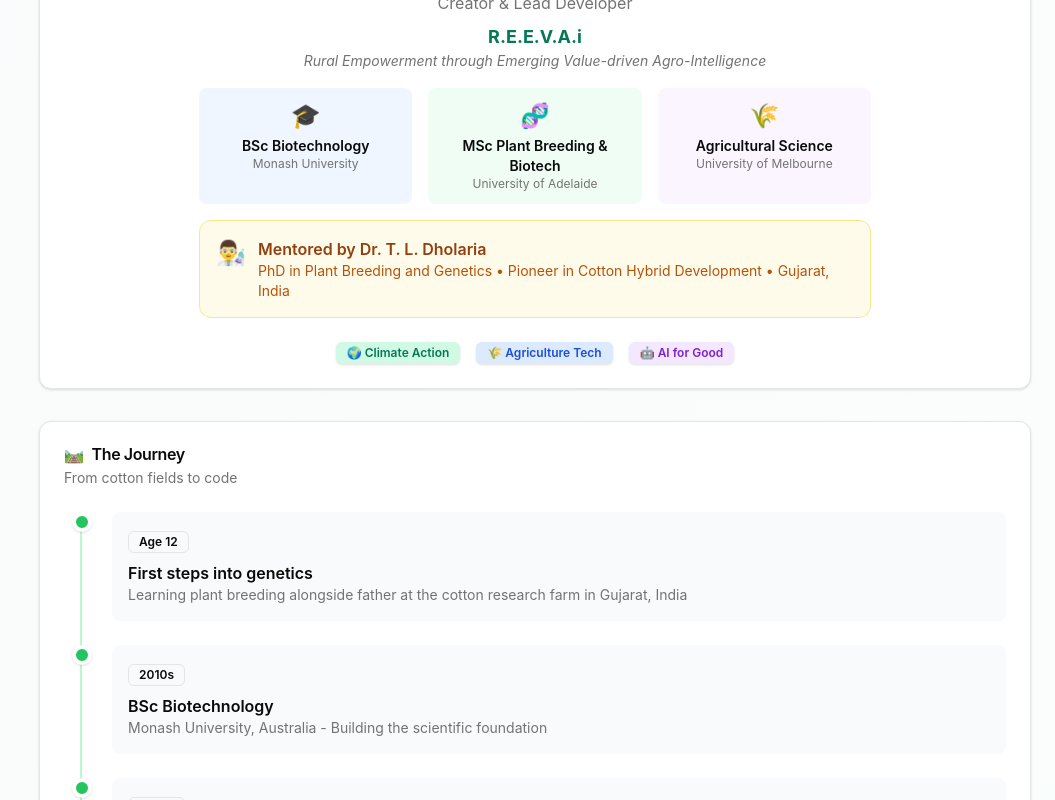
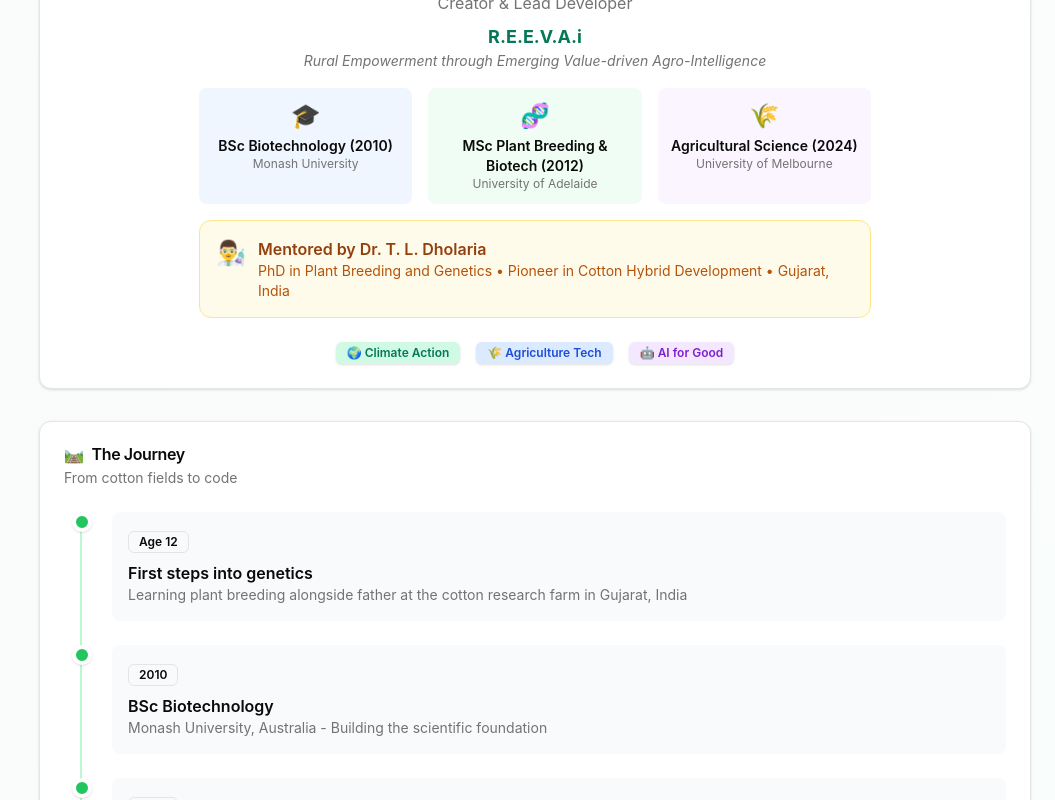
Before and after one commit to denishdholaria/bijmantra, a React (Vite) app in the folder frontend/: page /about in a window 1280 px wide. Shown: the part 1480-2280 px from the top of the page, without its empty margins (225-1280 px from the left). Built offline with nearby package versions, Linux system fonts and the light colour scheme.

Commit message:
fix: Update education years in About page
- BSc Biotechnology: 2010 (Monash University)
- MSc Plant Breeding & Biotechnology: 2012 (University of Adelaide)
- Agricultural Science: 2024 (University of Melbourne - Precision Agriculture, Extension & Marketing)

```diff
--- a/frontend/src/pages/About.tsx
+++ b/frontend/src/pages/About.tsx
@@ -26,9 +26,9 @@
 
   const timeline = [
     { year: 'Age 12', event: 'First steps into genetics', desc: 'Learning plant breeding alongside father at the cotton research farm in Gujarat, India' },
-    { year: '2010s', event: 'BSc Biotechnology', desc: 'Monash University, Australia - Building the scientific foundation' },
-    { year: '2010s', event: 'MSc Plant Breeding & Biotechnology', desc: 'University of Adelaide - Specializing in crop improvement' },
-    { year: '2010s', event: 'Agricultural Science', desc: 'University of Melbourne - Broadening agricultural knowledge' },
+    { year: '2010', event: 'BSc Biotechnology', desc: 'Monash University, Australia - Building the scientific foundation' },
+    { year: '2012', event: 'MSc Plant Breeding & Biotechnology', desc: 'University of Adelaide - Specializing in crop improvement' },
+    { year: '2024', event: 'Agricultural Science', desc: 'University of Melbourne - Precision Agriculture, Agricultural Extension & Marketing' },
     { year: '2025', event: 'Bijmantra Born', desc: 'Combining decades of experience into an open-source platform for the world' },
   ]
 
@@ -121,17 +121,17 @@
           <div className="grid grid-cols-1 md:grid-cols-3 gap-4 max-w-2xl mx-auto">
             <div className="p-3 bg-blue-50 rounded-lg">
               <span className="text-2xl">🎓</span>
-              <p className="font-semibold text-sm mt-1">BSc Biotechnology</p>
+              <p className="font-semibold text-sm mt-1">BSc Biotechnology (2010)</p>
               <p className="text-xs text-muted-foreground">Monash University</p>
             </div>
             <div className="p-3 bg-green-50 rounded-lg">
               <span className="text-2xl">🧬</span>
-              <p className="font-semibold text-sm mt-1">MSc Plant Breeding & Biotech</p>
+              <p className="font-semibold text-sm mt-1">MSc Plant Breeding & Biotech (2012)</p>
               <p className="text-xs text-muted-foreground">University of Adelaide</p>
             </div>
             <div className="p-3 bg-purple-50 rounded-lg">
               <span className="text-2xl">🌾</span>
-              <p className="font-semibold text-sm mt-1">Agricultural Science</p>
+              <p className="font-semibold text-sm mt-1">Agricultural Science (2024)</p>
               <p className="text-xs text-muted-foreground">University of Melbourne</p>
             </div>
           </div>
```
